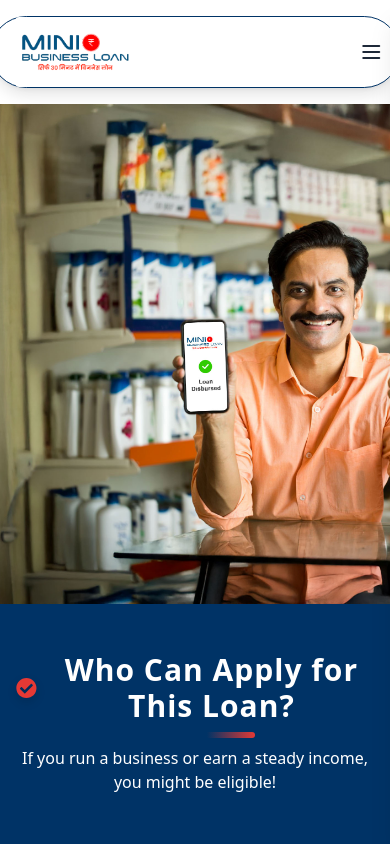
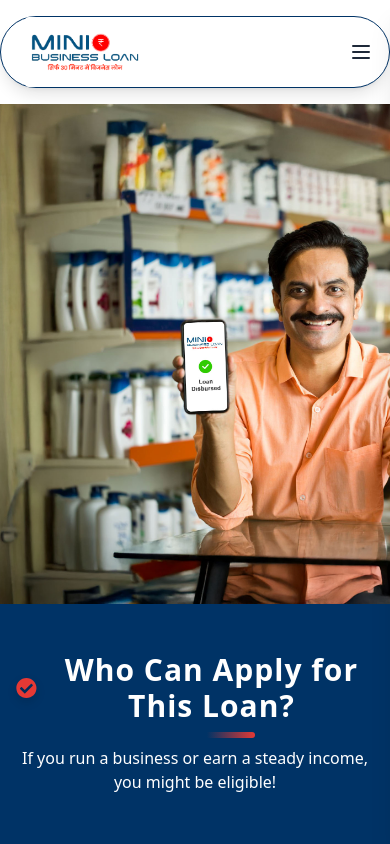
Before and after one commit to PremkushumMishra/minibusinessloan-frontend, a React (Vite) app: page / in a window 390 px wide. Shown: the top 844 px of the page. Built offline with nearby package versions, Linux system fonts and the light colour scheme.

Commit message:
updte navbar

```diff
--- a/src/components/Navbar.jsx
+++ b/src/components/Navbar.jsx
@@ -28,7 +28,7 @@ const Navbar = () => {
   return (
     <>
       <nav
-        className={`bg-white border border-[#003366] w-[105%] md:w-[100%] lg:w-[70%] rounded-full flex items-center justify-between px-4 md:px-9 py-0 mt-2 mb-8 shadow-lg mx-auto fixed left-1/2 transform -translate-x-1/2 z-50 transition-all duration-300 ${
+        className={`bg-white border border-[#003366] w-full max-w-4xl rounded-full flex items-center justify-between px-4 md:px-9 py-0 mt-2 mb-8 shadow-lg mx-auto fixed left-1/2 transform -translate-x-1/2 z-50 transition-all duration-300 ${
           showNavbar ? "top-2" : "-top-20"
         }`}
       >
```
